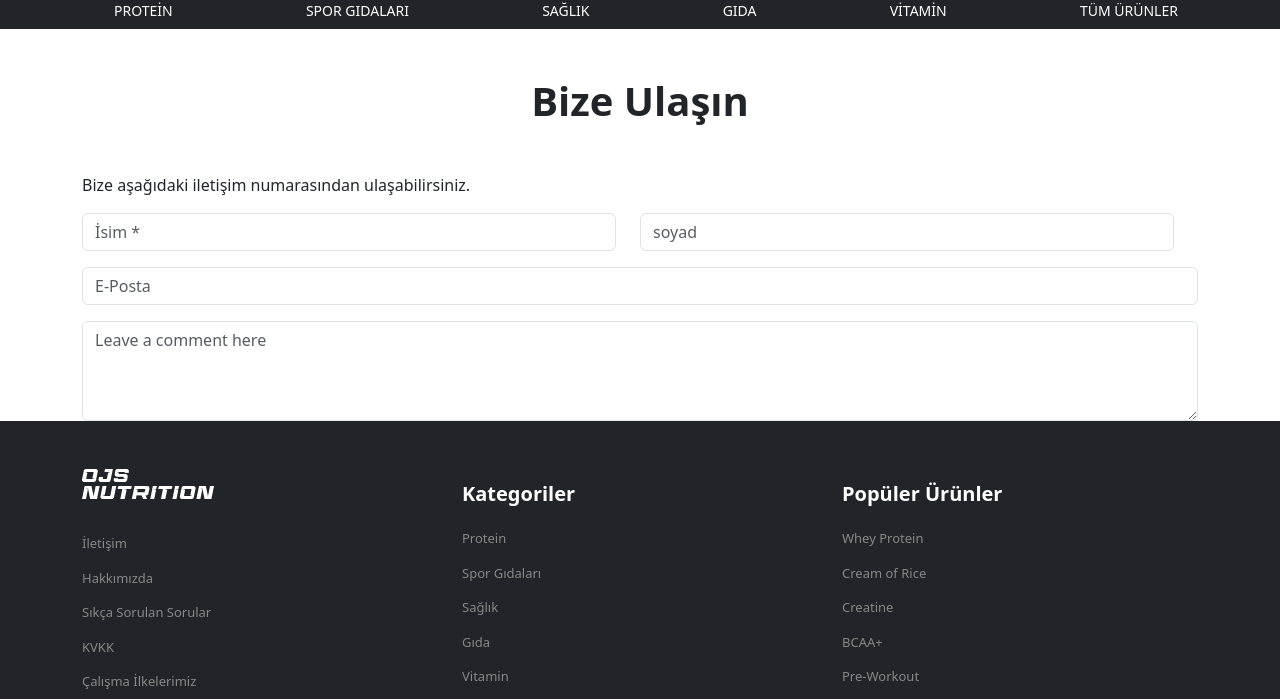
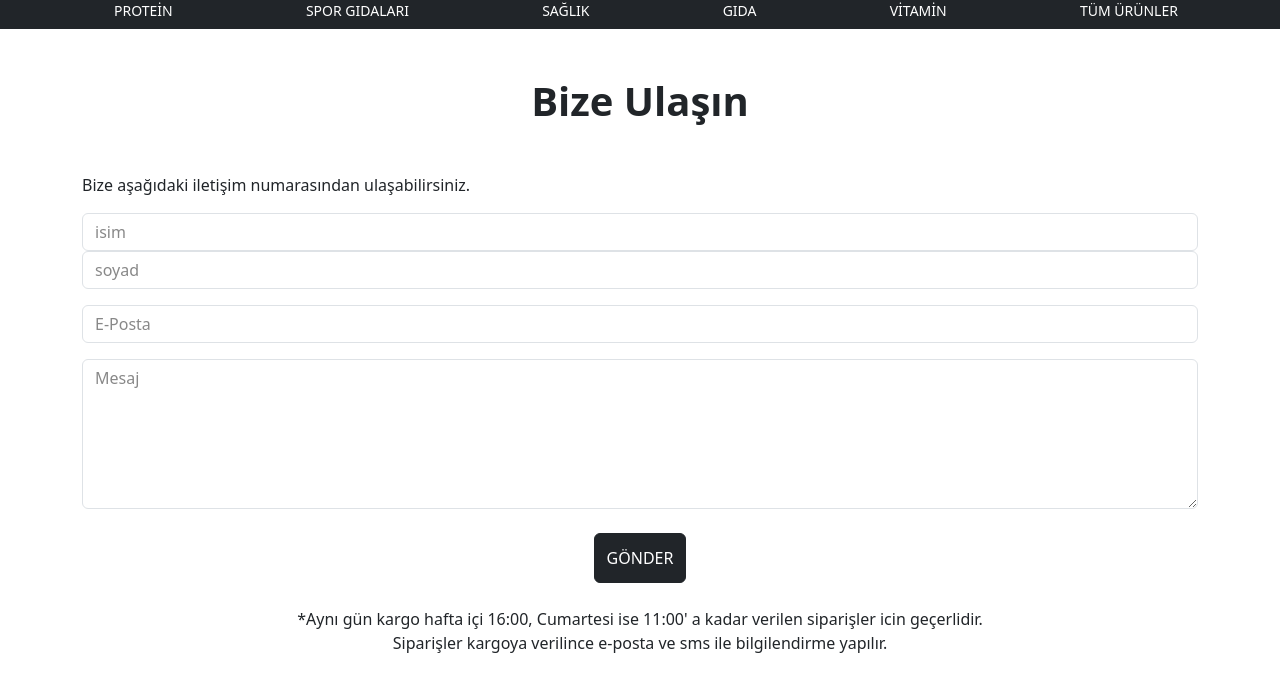
Before and after one commit to sinan-hasil/bitirme-odevi, a React (Vite) app: page /contact in a window 1280 px wide. Shown: the part 237-936 px from the top of the page. Built offline with nearby package versions, Linux system fonts and the light colour scheme.

Commit message:
contact bitti

```diff
--- a/package.json
+++ b/package.json
@@ -25,7 +25,7 @@
     "react-dom": "^18.3.1",
     "react-icons": "^5.2.1",
     "react-modern-drawer": "^1.3.1",
-    "react-router-dom": "^6.25.1",
+    "react-router-dom": "^6.26.0",
     "styled-components": "^6.1.12"
   },
   "devDependencies": {
--- a/src/main.tsx
+++ b/src/main.tsx
@@ -5,7 +5,7 @@ import {
   RouterProvider,
 } from "react-router-dom";
 import "bootstrap/dist/css/bootstrap.min.css"
-import {AllProducts, Contact, Mainpage, Root} from './pages';
+import {AllProducts, Contact, Mainpage, Root, SSS} from './pages';
 
 const router = createBrowserRouter([
   {
@@ -24,6 +24,10 @@ const router = createBrowserRouter([
         path: "/contact",
         element: <Contact />
       },
+      {
+        path: "/faq",
+        element: <SSS />
+      },
     ]
   },
 ]);
--- a/src/pages/Contact.tsx
+++ b/src/pages/Contact.tsx
@@ -1,48 +1,46 @@
-import { Col, Container, Form, Row } from "react-bootstrap"
-
+import { Button, Col, Container, Form, Row } from "react-bootstrap";
+import "./css/contact.css"
 
 const Contact = () => {
   return (
-    <Container className="mt-5">
+    <Container className="mt-5 mb-5">
       <h1 className="text-center fw-bold">Bize Ulaşın</h1>
-        <p className="mt-5">Bize aşağıdaki iletişim numarasından ulaşabilirsiniz.</p>
+      <p className="mt-5">
+        Bize aşağıdaki iletişim numarasından ulaşabilirsiniz.
+      </p>
 
-        <Row className="gap-3">
-            <Row>
-            <Col lg={6}>
-            <Form.Control
-            type="text"
-            placeholder="İsim *"
-            className="w-100"
-          />
+      <Row className="mb-3">
+        <Col sm={12}>
+          <Form.Control type="text" placeholder="isim" />
         </Col>
 
-            <Col lg={6}>
-            <Form.Control
-            type="text"
-            placeholder="soyad"
-            className="w-100"
-          />
+        <Col sm={12}>
+          <Form.Control type="text" placeholder="soyad" />
         </Col>
       </Row>
 
+      <Row className="gap-3">
         <Col lg={12}>
-            <Form.Control
-            type="email"
-            placeholder="E-Posta"
-          />
+          <Form.Control type="email" placeholder="E-Posta" />
         </Col>
 
         <Col lg={12}>
           <Form.Control
             as="textarea"
-          placeholder="Leave a comment here"
-          style={{ height: '100px' }}
+            placeholder="Mesaj"
+            style={{ height: "150px" }}
           />
         </Col>
       </Row>
+      <div className="d-flex flex-column align-items-center mt-4">
+      <Button variant="dark" style={{ height: "50px" }}>GÖNDER</Button>
+      <p className="mt-4 text-center">*Aynı gün kargo hafta içi 16:00, Cumartesi ise 11:00' a kadar verilen siparişler icin geçerlidir. <br />
+      Siparişler kargoya verilince e-posta ve sms ile bilgilendirme yapılır.</p>
+      <p className="mt-4 text-center mb-5">Telefon ile <b>0850 303 29 89</b> numarasını arayarak da bizlere sesli mesaj bırakabilirsiniz . Sesli mesajlarınıza hafta içi saat <br />
+      <b>09:00-17:00</b> arasında dönüş sağlanmaktadır.</p>
+      </div>
     </Container>
-  )
-}
+  );
+};
 
-export default Contact
+export default Contact;
--- /dev/null
+++ b/src/pages/SSS.tsx
@@ -0,0 +1,97 @@
+import { useState } from "react";
+import { Container, Accordion, Table, Button } from "react-bootstrap";
+import Delevery from "./components/Delevery";
+
+const SSS = () => {
+  // State to determine which component to display
+  const [view, setView] = useState(null);
+  // State to track the active button
+  const [activeButton, setActiveButton] = useState(null);
+
+  // Function to handle button click
+  const handleButtonClick = (viewType) => {
+    setView(viewType);
+    setActiveButton(viewType);
+  };
+
+  return (
+    <>
+      <Delevery />
+      <Container>
+        <Button
+          onClick={() => handleButtonClick("accordion")}
+          style={{
+            backgroundColor: activeButton === "accordion" ? "black" : "",
+            color: activeButton === "accordion" ? "white" : ""
+          }}
+        >
+          Show Accordion
+        </Button>
+        <Button
+          onClick={() => handleButtonClick("table")}
+          style={{
+            backgroundColor: activeButton === "table" ? "black" : "",
+            color: activeButton === "table" ? "white" : ""
+          }}
+        >
+          Show Table
+        </Button>
+        <Button
+          onClick={() => {
+            setView(null);
+            setActiveButton(null);
+          }}
+          style={{
+            backgroundColor: activeButton === null ? "black" : "",
+            color: activeButton === null ? "white" : ""
+          }}
+        >
+          Hide
+        </Button>
+
+        {view === "accordion" && (
+          <Accordion>
+            <Accordion.Item eventKey="0">
+              <Accordion.Header>Item #1</Accordion.Header>
+              <Accordion.Body>
+                This is the body of the first accordion item.
+              </Accordion.Body>
+            </Accordion.Item>
+            <Accordion.Item eventKey="1">
+              <Accordion.Header>Item #2</Accordion.Header>
+              <Accordion.Body>
+                This is the body of the second accordion item.
+              </Accordion.Body>
+            </Accordion.Item>
+          </Accordion>
+        )}
+
+        {view === "table" && (
+          <Table striped bordered hover>
+            <thead>
+              <tr>
+                <th>#</th>
+                <th>First Name</th>
+                <th>Last Name</th>
+              </tr>
+            </thead>
+            <tbody>
+              <tr>
+                <td>1</td>
+                <td>John</td>
+                <td>Doe</td>
+              </tr>
+              <tr>
+                <td>2</td>
+                <td>Jane</td>
+                <td>Doe</td>
+              </tr>
+            </tbody>
+          </Table>
+        )}
+      </Container>
+    </>
+  );
+}
+
+export default SSS;
--- a/src/pages/components/Footer.tsx
+++ b/src/pages/components/Footer.tsx
@@ -19,7 +19,7 @@ const Footer = () => {
               </div>
               <div><Nav.Link as={Link} to={"/contact"}>İletişim</Nav.Link></div>
               <div>Hakkımızda</div>
-              <div>Sıkça Sorulan Sorular</div>
+              <div><Nav.Link as={Link} to={"/faq"}>Sıkça Sorulan Sorular</Nav.Link></div>
               <div>KVKK</div>
               <div>Çalışma İlkelerimiz</div>
               <div>Satış Sözleşmesi</div>
--- /dev/null
+++ b/src/pages/css/contact.css
@@ -0,0 +1,12 @@
+.container input::-moz-placeholder {
+  color: #888888;
+}
+.container input::placeholder {
+  color: #888888;
+}
+.container textarea::-moz-placeholder {
+  color: #888888;
+}
+.container textarea::placeholder {
+  color: #888888;
+}/*# sourceMappingURL=contact.css.map */
--- /dev/null
+++ b/src/pages/css/contact.scss
@@ -0,0 +1,9 @@
+.container{
+    input::placeholder{
+        color: #888888;
+    }
+
+    textarea::placeholder{
+        color: #888888;
+    }
+}
--- a/src/pages/index.ts
+++ b/src/pages/index.ts
@@ -3,3 +3,4 @@ export {default as ProductDetail} from "./ProductDetail";
 export {default as Root} from "./Root"
 export { default as AllProducts } from "./AllProducts"
 export { default as Contact } from "./Contact"
+export { default as SSS } from "./SSS"
```
Also changed, not shown: 2 other files (tests, documents, lock files or other folders). Lines whose indentation alone changed are shown as unchanged.
